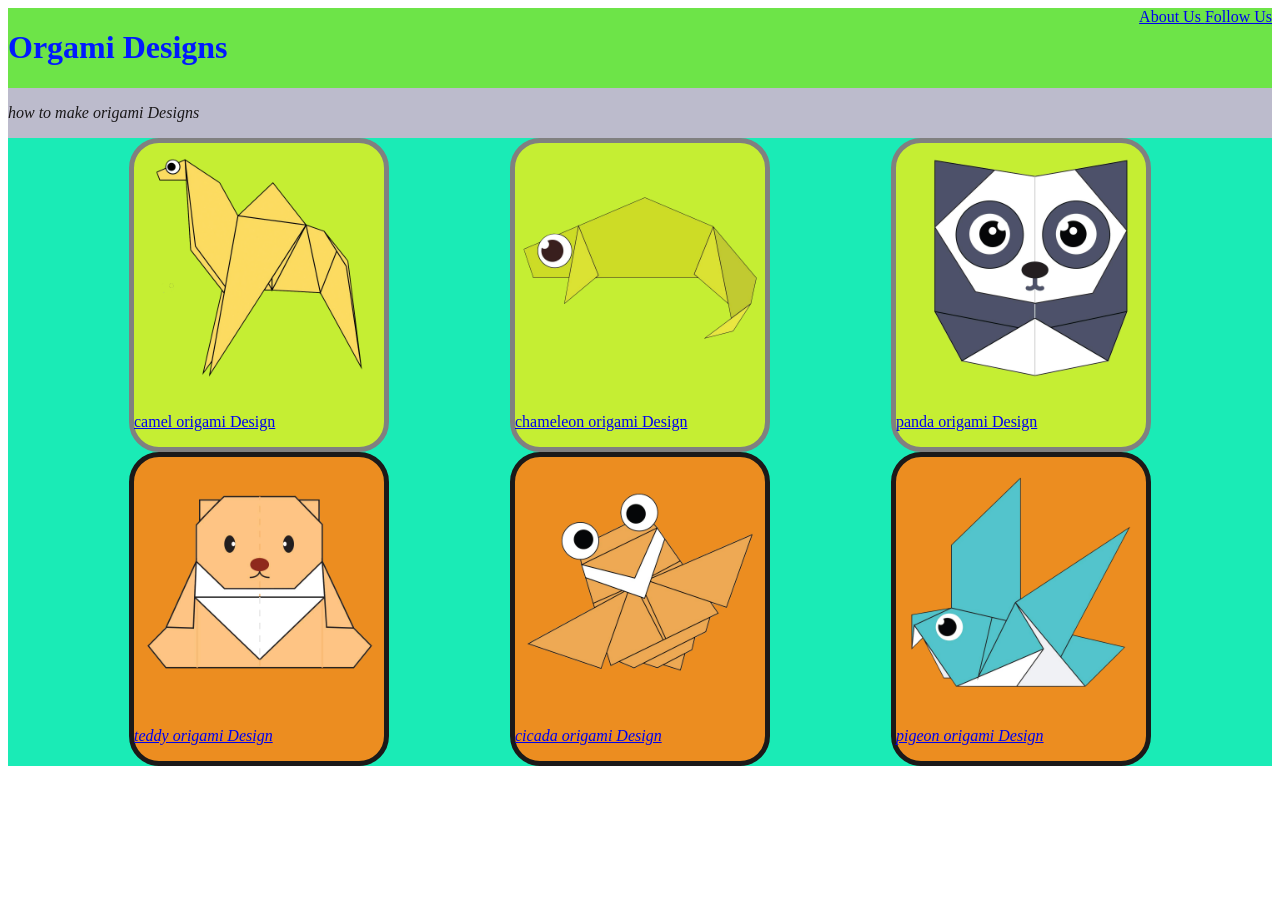
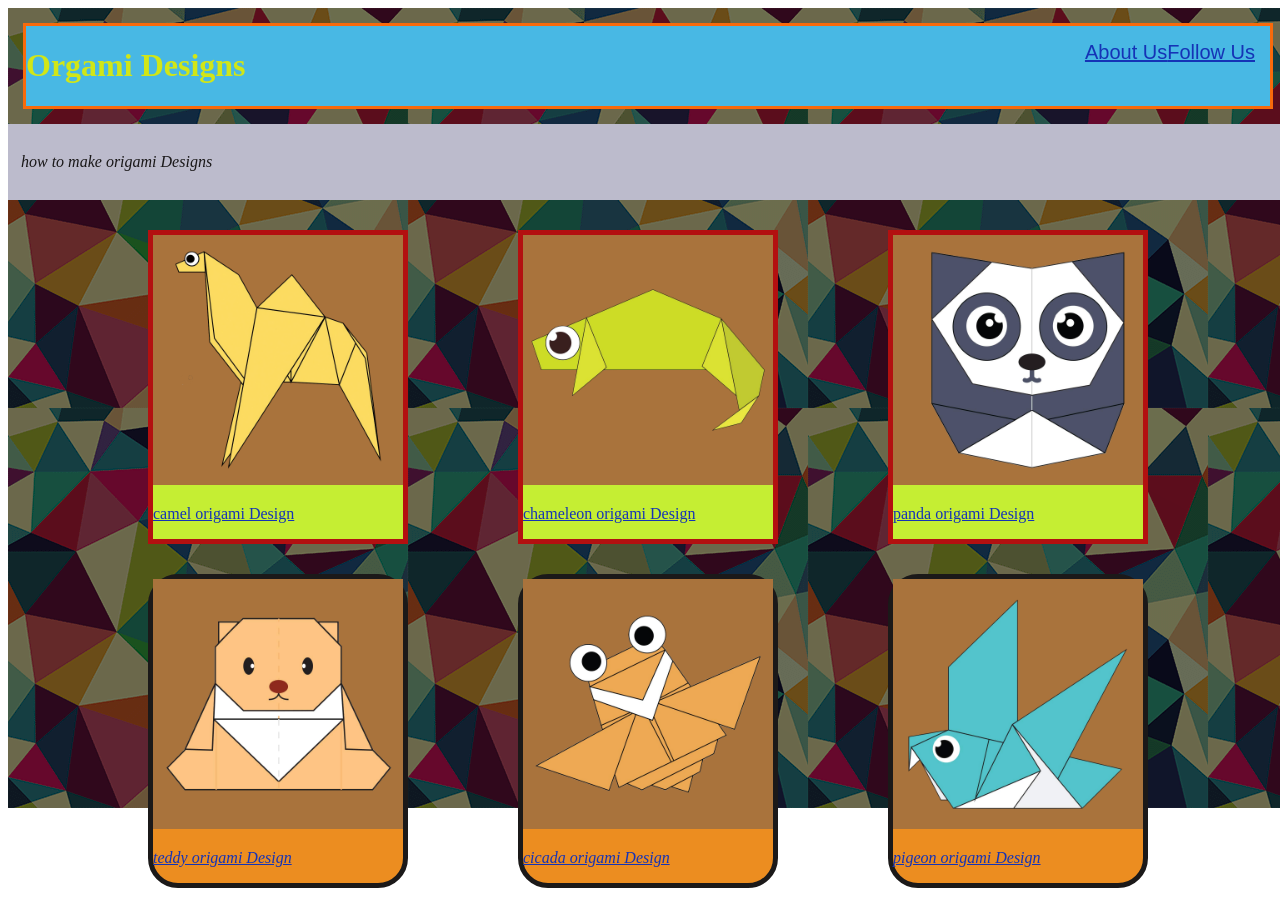
Before and after one commit to mansitsm/c50-project, a plain HTML site: page index.html in a window 1280 px wide. Before the commit the page ends 800 px from the top, so only its background shows below. Drawn offline with Linux system fonts and the light colour scheme; files whose address does not match are found by name.

Commit message:
Add files via upload

```diff
--- a/index.html
+++ b/index.html
@@ -12,6 +12,7 @@
     </head>
     <body>
         <div class="main">
+            <div class="box">
         <div class="header">
 
         <h1>Orgami Designs</h1>
@@ -45,7 +46,7 @@
         </a>
     </div>
 </div>
-<div class="grid2">
+<div class="grid">
     <div class="items1">
             <a href="http://origami.me/teddy-bear">
                 <img  width=250 height=250 src="./images/teddy.png"/>
@@ -66,5 +67,6 @@
 </div>
     </div>
 </div>
+</div>
 </body>
 </html>
--- a/style.css
+++ b/style.css
@@ -1,35 +1,46 @@
-h1{color:rgb(0, 26, 255)}
+h1{color:rgb(209, 230, 23)}
 
 .header{
-    background-color: rgb(109, 228, 72);
+    border:solid;
+    border-color:rgb(248, 106, 11) ;
+    background-color: rgb(72, 184, 228);
     display:flex;
+margin: 15px;
 justify-content: space-between;
 }
 .desc{
     background-color: rgb(188, 187, 204);
     display:flex;
     color: rgb(26, 24, 25);
+    padding: 13px;
+}
+.menu{
+    display:flex;
+    justify-content: space-between;
+    padding: 15px;
+  font-size: 20px;
+  font-family: sans-serif;
+  font: weight 500px; ;
+font-style: initial;
 }
 .grid{
     display:flex;
     flex-wrap: wrap;
     justify-content: space-evenly;
+margin: 30px;
+}
 
-}
-.grid2{
-    display:flex;
-    flex-wrap: wrap;
-    justify-content: space-evenly;
-}
 .items{
     background-color: rgb(197, 238, 51);
     border:solid;
+    opacity: 1;
     border-width: 5px;
-    border-radius: 30px;
-    border-color: grey;
+
+    border-color: rgb(179, 16, 16);
     align-items: center;
 }
 .items1{
+    opacity: 1;
     background-color: rgb(236, 141, 32);
     border:solid;
     border-width: 5px;
@@ -38,10 +49,23 @@ justify-content: space-between;
     align-items: center;
 }
 .main{
+
+    background-image: url("1.png");
     display:flex;
-    width: 100%;
-height:100%;
+    width: 100vw;
+
+height:100vh;
 flex-direction: column;
 justify-content: stretch;
 background-color: rgb(26, 235, 182);
 }
+a:link{
+    color: rgb(21, 51, 182);
+}
+a:visited{
+    color:rgb(50, 146, 114);
+}
+.grid img{
+background-color: #a9733c;
+
+}
```
Also changed, not shown: 1.png (added), 2.jpg (added).
